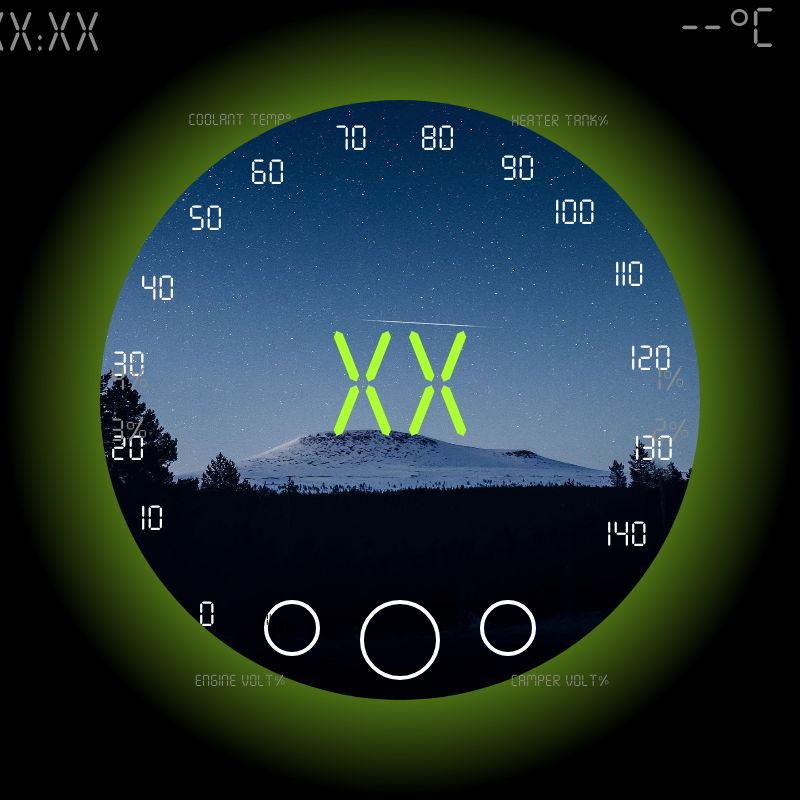
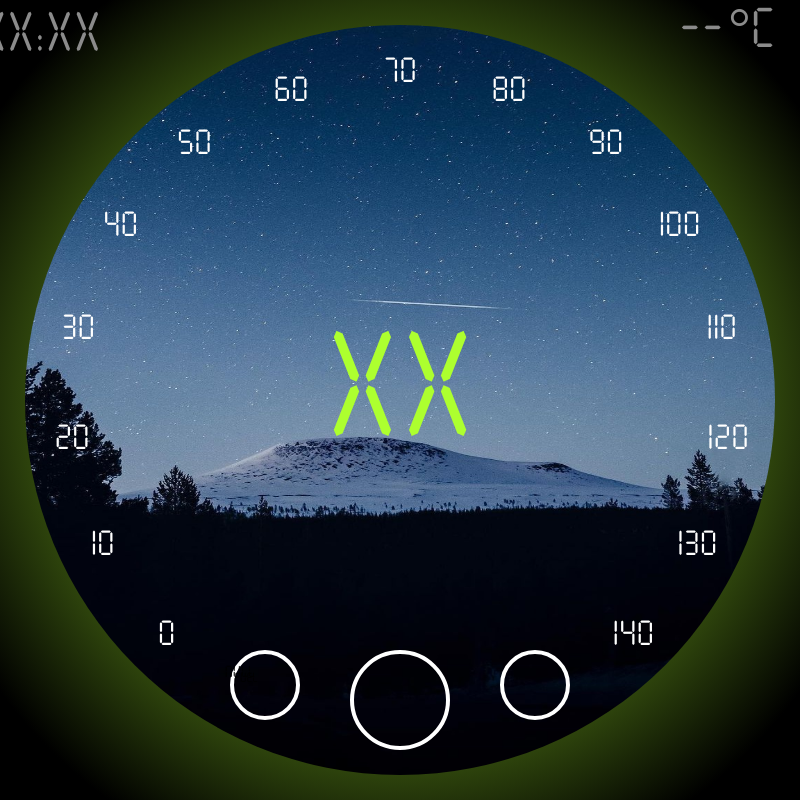
Before and after one commit to jonathanekman/RPi-Speedo, an Electron app: page src/index.html in a window 800 px wide. Drawn offline with nearby package versions, Linux system fonts and the light colour scheme; no server answers.

Commit message:
swipe and speedo/graph size changes

```diff
--- a/src/index.html
+++ b/src/index.html
@@ -52,26 +52,7 @@
           <div id="stadjanHit" class="background" style="background:transparent; z-index:200; cursor:pointer;">
           </div>
 
-            <div class="fart">
-
-              <p class="numbers" style="margin-top: -22%; margin-left: 153%;">140</p>
-              <p class="numbers" style="margin-top: -65%; margin-left: 167%;">130</p>
-              <p class="numbers" style="margin-top: -110%; margin-left: 165%;">120</p>
-              <p class="numbers" style="margin-top: -152%; margin-left: 157%;">110</p>
-              <p class="numbers" style="margin-top: -183%; margin-left: 127%;">100</p>
-              <p class="numbers" style="margin-top: -205%; margin-left: 100%;">90</p>
-              <p class="numbers" style="margin-top: -220%; margin-left: 60%;">80</p>
-              <p class="numbers" style="margin-top: -220%; margin-left: 17%;">70</p>
-              <p class="numbers" style="margin-top: -203%; margin-left: -25%;">60</p>
-              <p class="numbers" style="margin-top: -180%; margin-left: -56%;">50</p>
-              <p class="numbers" style="margin-top: -145%; margin-left: -80%;">40</p>
-              <p class="numbers" style="margin-top: -107%; margin-left: -94%;">30</p>
-              <p class="numbers" style="margin-top: -65%; margin-left: -95%;">20</p>
-              <p class="numbers" style="margin-top: -30%; margin-left: -80%;">10</p>
-              <p class="numbers" style="margin-top: 18%; margin-left: -51%;">0</p>
-
-
-            </div>
+            <div class="fart"></div>
 
             <div class="cirkles">
 
--- a/src/speed.css
+++ b/src/speed.css
@@ -9,6 +9,10 @@
   padding: 0;
 }
 
+:root {
+  --dial-size: 125vh;
+}
+
 html,
 body {
   width: 100vw;
@@ -16,6 +20,9 @@ body {
   overflow: hidden;
   background: #000;
   font-family: 'Oswald', sans-serif;
+  user-select: none;
+  -webkit-user-select: none;
+  -webkit-touch-callout: none;
 }
 
 @font-face {
@@ -55,15 +62,31 @@ body {
   inset: 0;
   z-index: 35;
   /* visibility: hidden; */
-  pointer-events: none;
   width: 100%;
+  background: #000;           /* black behind the video so the gray page never shows */
+  overflow-y: auto;
+  touch-action: pan-y;        /* vertical scroll wins, horizontal swipes still trigger page change */
+  overscroll-behavior: none;  /* no bounce / scroll-chain past the stream */
+  scrollbar-width: none;      /* Firefox: hide bar */
 }
 
-#kamera video,
+#kamera::-webkit-scrollbar {  /* Chromium/Electron: hide bar */
+  display: none;
+}
+
+#kamera video {
+  width: 100%;
+  height: auto;          /* natural aspect — taller than viewport on 4:3 cameras */
+  display: block;
+}
+
 #kamera canvas {
+  /* Overlay on top of the video — out of flow so it doesn't add scroll height */
+  position: absolute;
+  top: 0;
+  left: 0;
   width: 100%;
-  height: 100%;
-  object-fit: cover;
+  pointer-events: none;
 }
 
 /* ======================================================
@@ -73,20 +96,20 @@ body {
   position: absolute;
   inset: 50% auto auto 50%;
   transform: translate(-50%, -50%);
-  width: 100vh;
-  height: 100vh;
+  width: var(--dial-size);
+  height: var(--dial-size);
 
   display: flex;
   justify-content: center;
   align-items: center;
 
-  background: radial-gradient(greenyellow 30%, #000 70%);
+  background: radial-gradient(greenyellow 5%, #000 70%);
 }
 
 #background {
   position: relative;
-  width: 80vh;
-  height: 80vh;
+  width: calc(var(--dial-size) * 0.80);
+  height: calc(var(--dial-size) * 0.80);
   border-radius: 50%;
   z-index: 30;
 }
@@ -96,8 +119,8 @@ body {
    ====================================================== */
 .background {
   position: absolute;
-  width: 75vh;
-  height: 75vh;
+  width: calc(var(--dial-size) * 0.75);
+  height: calc(var(--dial-size) * 0.75);
   border-radius: 50%;
   transform: translate(-50%, -50%);
   left: 50%;
@@ -107,8 +130,8 @@ body {
 
 .background_video {
   position: absolute;
-  width: 75vh;
-  height: 75vh;
+  width: calc(var(--dial-size) * 0.75);
+  height: calc(var(--dial-size) * 0.75);
   border-radius: 50%;
   transform: translate(-50%, -50%) scale(-1,1);
   left: 50%;
@@ -123,21 +146,26 @@ body {
 
 .fart {
   position: absolute;
-  top: 70%;
-  width: 25vh;
-  height: 25vh;
+  top: 50%;
+  left: 50%;
+  width: var(--dial-size);
+  height: var(--dial-size);
+  transform: translate(-50%, -50%);
   font-family: sevenSegment;
   font-size: 35px;
   color: #fff;
-  text-align: right;
+  pointer-events: none;
   z-index: 40;
 }
 
 .numbers {
   position: absolute;
+  top: 50%;
+  left: 50%;
   font-family: sevenSegment;
   color: #fff;
   z-index: 50;
+  /* JS sets transform: translate(-50%,-50%) translate(dx, dy) per tick */
 }
 
 /* ======================================================
@@ -145,8 +173,8 @@ body {
    ====================================================== */
 .cirkles {
   position: absolute;
-  width: 10vh;
-  height: 10vh;
+  width: calc(var(--dial-size) * 0.10);
+  height: calc(var(--dial-size) * 0.10);
   left: 50%;
   bottom: 10%;
   transform: translate( -50%, -50%);
@@ -263,6 +291,12 @@ body {
 #livingVoltage { top: 85%; left: 70%; }
 #coolantTemp   { top: 15%; left: 30%; }
 #dieselTank    { top: 15%; left: 70%; }
+
+/* Hidden until the first MQTT update for that channel — see handleMQTT */
+#g1, #g2, #g3, #g4,
+#engineVoltage, #livingVoltage, #coolantTemp, #dieselTank {
+  visibility: hidden;
+}
 
 /* ======================================================
    CIRCULAR GRAPHS
--- a/src/window.js
+++ b/src/window.js
@@ -1,9 +1,36 @@
 const speedCanvas = document.getElementById('speedbox-score');
 const speedCtx = speedCanvas.getContext('2d');
+const speedbox = document.querySelector('.speedbox');
 // speedCanvas.width = speedCanvas.height = Math.round(window.innerHeight * 0.8);
 
+// Speedometer arc geometry — keep tick numbers and canvas arc in sync
+const SPEED_START_ANGLE = 3 * Math.PI / 4;
+const SPEED_FULL_SWEEP  = 3 * Math.PI / 2;
+const SPEED_MAX = 140;
+const SPEED_TICK_STEP = 10;
+const TICK_RADIUS_FRAC = 0.33;  // fraction of speedbox width — bump to push numbers further out (mountain edge is ~0.375)
+
+function placeSpeedTicks() {
+  const fart = document.querySelector('.fart');
+  if (!fart) return;
+  fart.innerHTML = '';
+  const r = speedbox.clientWidth * TICK_RADIUS_FRAC;
+  for (let v = 0; v <= SPEED_MAX; v += SPEED_TICK_STEP) {
+    const a = SPEED_START_ANGLE + (v / SPEED_MAX) * SPEED_FULL_SWEEP;
+    const dx = r * Math.cos(a);
+    const dy = r * Math.sin(a);
+    const el = document.createElement('p');
+    el.className = 'numbers';
+    el.textContent = String(v);
+    el.style.transform = `translate(-50%, -50%) translate(${dx}px, ${dy}px)`;
+    fart.appendChild(el);
+  }
+}
+placeSpeedTicks();
+window.addEventListener('resize', placeSpeedTicks);
+
 function drawSpeedometer(speed) {
-  speedCanvas.width = speedCanvas.height = Math.round(window.innerHeight * 0.9);
+  speedCanvas.width = speedCanvas.height = Math.round(speedbox.clientWidth * 0.9);
     const w = speedCanvas.width;
     const cx = w / 2, cy = w / 2;
     const r = cx * 0.88;
@@ -399,33 +426,36 @@ var gr2 = document.getElementById('graph2');
 var gr3 = document.getElementById('graph3');
 var gr4 = document.getElementById('graph4');
 
+// Tune the four corner graphs from here
+const CHART_SIZE_FACTOR = 1.20;  // multiplier on screen.height — bigger = arcs sit further from center
+const CHART_LINE_WIDTH  = 38;    // arc thickness in px
 
 var options1 = {
     percent: heaterTank, // gr1.getAttribute('data-percent') /*|| 25*/,
     // use screen.width (screen.width - 5)
-    size: gr1.getAttribute('data-size') || (screen.height*1.05),
-    lineWidth: gr1.getAttribute('data-line') || 20,
+    size: gr1.getAttribute('data-size') || (screen.height * CHART_SIZE_FACTOR),
+    lineWidth: gr1.getAttribute('data-line') || CHART_LINE_WIDTH,
     rotate: gr1.getAttribute('data-rotate') || 90  /*||45 to rotate 45 degres*/
 }
 
 var options2 = {
   percent:  camperVolt, //gr2.getAttribute('data-percent'),
-  size: gr2.getAttribute('data-size') || (screen.height*1.05),
-  lineWidth: gr2.getAttribute('data-line') || 20,
+  size: gr2.getAttribute('data-size') || (screen.height * CHART_SIZE_FACTOR),
+  lineWidth: gr2.getAttribute('data-line') || CHART_LINE_WIDTH,
   rotate: gr2.getAttribute('data-rotate') || 95
 }
 
 var options3 = {
   percent:  engineVolt, //gr3.getAttribute('data-percent'),
-  size: gr3.getAttribute('data-size') || (screen.height*1.05),
-  lineWidth: gr3.getAttribute('data-line') || 20,
+  size: gr3.getAttribute('data-size') || (screen.height * CHART_SIZE_FACTOR),
+  lineWidth: gr3.getAttribute('data-line') || CHART_LINE_WIDTH,
   rotate: gr3.getAttribute('data-rotate') || -95
 }
 
 var options4 = {
   percent:  coolanTemp, //gr4.getAttribute('data-percent'),
-  size: gr4.getAttribute('data-size') || (screen.height*1.05),
-  lineWidth: gr4.getAttribute('data-line') || 20,
+  size: gr4.getAttribute('data-size') || (screen.height * CHART_SIZE_FACTOR),
+  lineWidth: gr4.getAttribute('data-line') || CHART_LINE_WIDTH,
   rotate: gr4.getAttribute('data-rotate') || -90
 }
 
@@ -591,18 +621,22 @@ function setContainerPosition(offsetX) {
 }
 
 function setPage(index) {
-  currentPage = Math.max(0, Math.min(totalPages - 1, index));
+  const newPage = Math.max(0, Math.min(totalPages - 1, index));
+  const pageChanged = newPage !== currentPage;
+  currentPage = newPage;
   currentTranslate = -currentPage * window.innerWidth;
   container.style.transition = "transform 0.4s ease";
   setContainerPosition(currentTranslate);
-  if (currentPage == 0)
-  {
-    activateCam();
-          console.log('activateCam')
-  }
-  else {
-    stopCam();
-          console.log('stopCam')
+  // Only toggle the camera when actually switching pages — otherwise re-attaching
+  // the stream resets the kamera scroll position on every touch.
+  if (pageChanged) {
+    if (currentPage == 0) {
+      activateCam();
+      console.log('activateCam')
+    } else {
+      stopCam();
+      console.log('stopCam')
+    }
   }
 }
 
@@ -615,19 +649,23 @@ function touchStart(x) {
 function touchMove(x) {
   if (!isDragging) return;
   const delta = x - startX;
-  setContainerPosition(currentTranslate + delta);
+  // Clamp so you can't drag past the first or last page (no bouncy void at the edges).
+  const minOffset = -(totalPages - 1) * window.innerWidth;
+  const maxOffset = 0;
+  const offset = Math.max(minOffset, Math.min(maxOffset, currentTranslate + delta));
+  setContainerPosition(offset);
 }
 
 function touchEnd(x) {
   if (!isDragging) return;
   isDragging = false;
   const delta = x - startX;
+  let nextPage = currentPage;
   if (Math.abs(delta) > window.innerWidth / 4) {
-    // swipe threshold
-    if (delta < 0) currentPage++; // swipe left → next
-    else currentPage--; // swipe right → previous
-  }
-  setPage(currentPage);
+    // swipe threshold — swipe left (delta<0) → next page, right → previous
+    nextPage = delta < 0 ? currentPage + 1 : currentPage - 1;
+  }
+  setPage(nextPage);
 }
 
 /* --- Touch Events --- */
@@ -1028,6 +1066,21 @@ function handleMQTT(topic, payload) {
       case 1: camperVolt = value; options2.percent = value; break;
       case 2: engineVolt = value; options3.percent = value; break;
       case 3: coolanTemp = value; options4.percent = value; break;
+    }
+
+    // Reveal this channel's percent + name labels on first data
+    // 0=Heater tank%, 1=Camper volt%, 2=Engine volt%, 3=Coolant temp
+    const labelIds = [
+      ['g1', 'dieselTank'],
+      ['g2', 'livingVoltage'],
+      ['g3', 'engineVoltage'],
+      ['g4', 'coolantTemp'],
+    ][idx];
+    if (labelIds) {
+      labelIds.forEach(id => {
+        const el = document.getElementById(id);
+        if (el) el.style.visibility = 'visible';
+      });
     }
 
     drawGraph();
```
